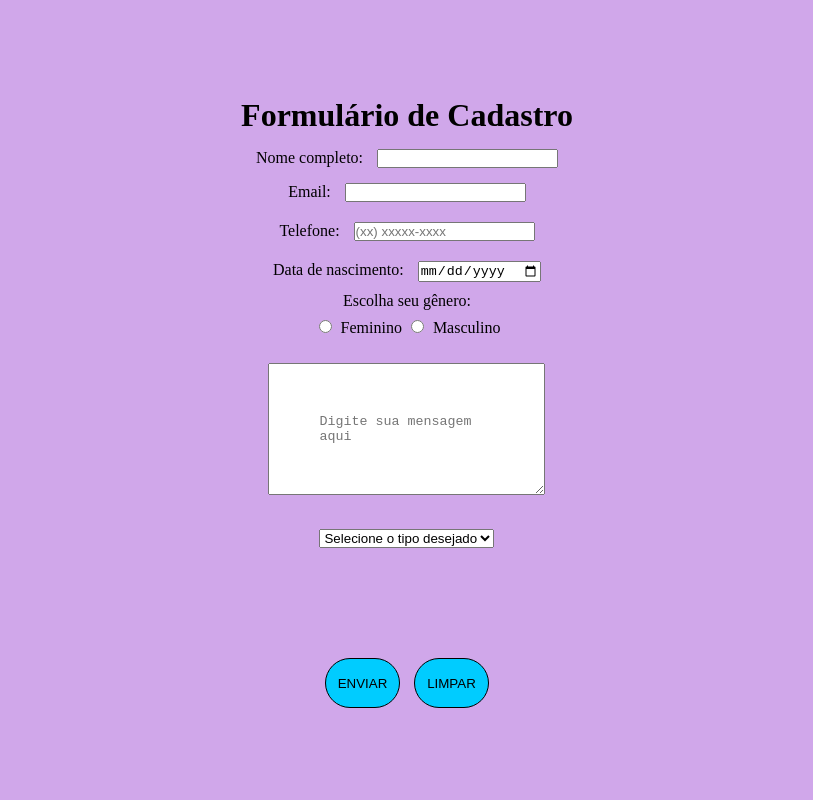
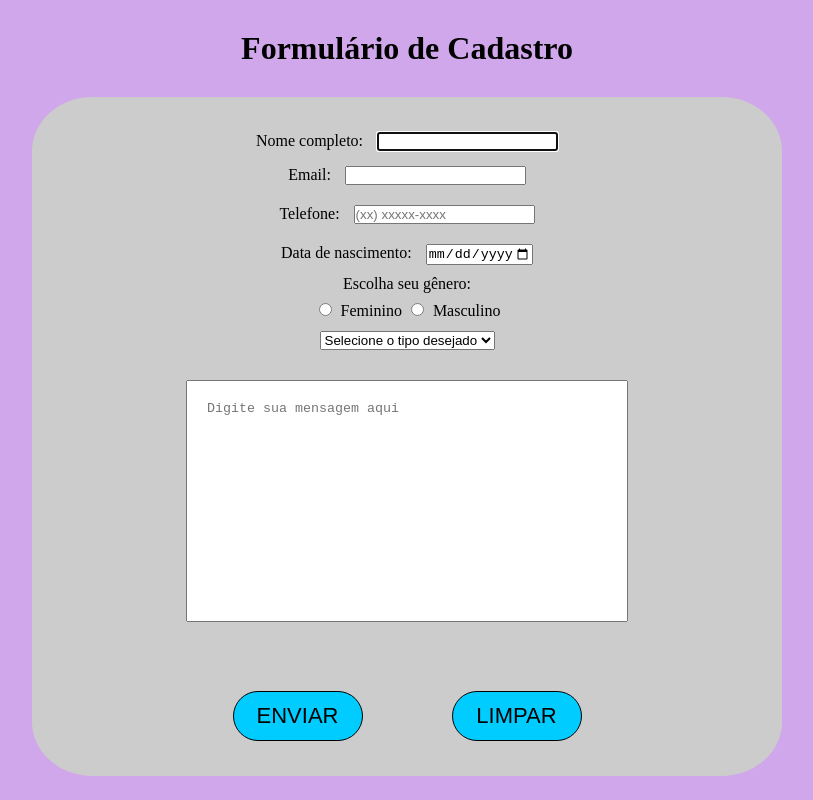
Before and after one commit to israelsouza/dw-formulario, a plain HTML site: page index.html in a window 1280 px wide. Shown: the whole page, without its empty margins (233-1046 px from the left). Drawn offline with Linux system fonts and the light colour scheme.

Commit message:
[refactor/style]
[refactor] simplificação estilo por meio de classe

```diff
--- a/css/style.css
+++ b/css/style.css
@@ -4,88 +4,73 @@
 }
 
 body {
-    margin: 0 auto;
-    text-align: center;
     background-color: rgb(208, 167, 234);
 }
 
-header {
-    height: 200px;
-    display: flex;
-    align-items: center;
-    justify-content: center;
-    margin: 50px;
+h1 {
+    text-align: center;
+    margin-bottom: 10px;
+    padding: 20px;
 }
 
-h1 {
-    align-self: center;
-    margin-top: 500px;
-    margin-bottom: 10px;
 
+main form {
+    margin: 0 auto;
+    background-color: #ccc ;
+    border-radius: 8%;
+    text-align: center;
+    padding: 25px 0;
+    max-width: 750px;
 }
+
 
 #tele {
     margin-top: 10px;
     margin-bottom: 10px;
 }
 
-#texto {
-    padding: 50px;
-    margin: 20px;
+.Dt:hover {
+    cursor: text;
 }
 
-.enviar {
-    transition-duration: 900ms;
-    background-color: #0cf;
-    border-radius: 10rem;
-    width: 75px;
-    height: 50px;
-    border: 1px;
-    border-style: solid;
-    border-color: black;
-
-}
-
-.enviar:hover {
-    color: rgb(255, 255, 255);
-    background-color: blue;
-    cursor: pointer;
-
-}
-
-.apagar {
-    transition-duration: 900ms;
-    margin-top: 100px;
-    background-color: #0cf;
-    border-radius: 10rem;
-    width: 75px;
-    height: 50px;
-    padding: 10px;
-    border: 1px;
-    border-style: solid;
-    position: relative;
-    border-color: black;
-}
-
-.apagar:hover {
-    color: rgb(255, 255, 255);
-    background-color: blue;
-    transition-duration: 1s;
-    cursor: pointer;
-}
 
 .FM:hover {
     cursor: pointer;
 }
 
-.MS:hover:hover {
+.MS:hover {
     cursor: pointer;
 }
 
-.Dt:hover {
-    cursor: text;
+#texto {
+    padding: 20px;
+    margin: 20px;
+    width: 400px;
+    height: 200px;
+    resize: none;
 }
 
-.selecao {
-    height: 20px;
+.btn {
+    font-size: 22px;
+    margin-top:40px ;
+    transition-duration: .9s;
+    background-color: #0cf;
+    border-radius: 10rem;
+    width: 130px;
+    height: 50px;
+    padding: 10px;
+    border: 1px;
+    border-style: solid;
+    border-color: black;
 }
+
+.btn:first-child{
+    margin-right: 80px;
+}
+
+.btn:hover {
+    color: rgb(255, 255, 255);
+    background-color: blue;
+    transition-duration: .5s;
+    cursor: pointer;
+}
--- a/html/index.html
+++ b/index.html
@@ -12,29 +12,33 @@
 <body>
 
     <header>
+        <h1>Formulário de Cadastro</h1>
+    </header>
+
+    <main>
         <form>
-            <h1>Formulário de Cadastro</h1>
-            <div>
+            <div class="inp">
                 <label for="">Nome completo: </label>
-                <input type="text" required>
+                <input type="text" required autofocus>
             </div>
 
-            <div>
+            <div class="inp">
                 <label for="">Email: </label>
                 <input type="email" required>
             </div>
 
-            <div>
+            <div class="inp">
                 <label for="">Telefone: </label>
-                <input type="tel" id="tele" placeholder="(xx) xxxxx-xxxx" pattern="([0-9]{2}) [0-9]{5}-[0-9]{4}"
+                <input type="tel" id="tele" placeholder="(xx) xxxxx-xxxx"
                     required>
             </div>
-            <div>
+
+            <div class="inp">
                 <label for="">Data de nascimento:</label>
-                <input type="date" class="Dt" required>
-            </div>
+                <input type="date" class="Dt" required max="2024-10-13">
+            </div class="inp">
 
-            <div>
+            <div class="inp">
                 <label for="">Escolha seu gênero:</label>
 
                 <div>
@@ -45,25 +49,27 @@
             </div>
 
             <div>
-                <textarea name="" id="texto" maxlength="200" placeholder="Digite sua mensagem aqui" required></textarea>
-            </div>
-
-            <div>
                 <select name="" id="" required>
-                    <option value="" id="selecao">Selecione o tipo desejado</option>
+                    <option value="" id="selecao" hidden  >Selecione o tipo desejado</option>
                     <option value="">Palestrante</option>
                     <option value="">Participante</option>
                     <option value="">Voluntário</option>
                 </select>
             </div>
 
-            <button class="enviar" type="submit">ENVIAR</button>
-            <button class="apagar" type="reset">LIMPAR</button>
+            <div>
+                <textarea name="" id="texto" maxlength="200" placeholder="Digite sua mensagem aqui" required></textarea>
+            </div>
+
+            <div>
+                <button class="btn" type="submit">ENVIAR</button>
+                <button class="btn" type="reset">LIMPAR</button>
+            </div>
 
         </form>
 
 
-    </header>
+    </main>
 
 
 
```
